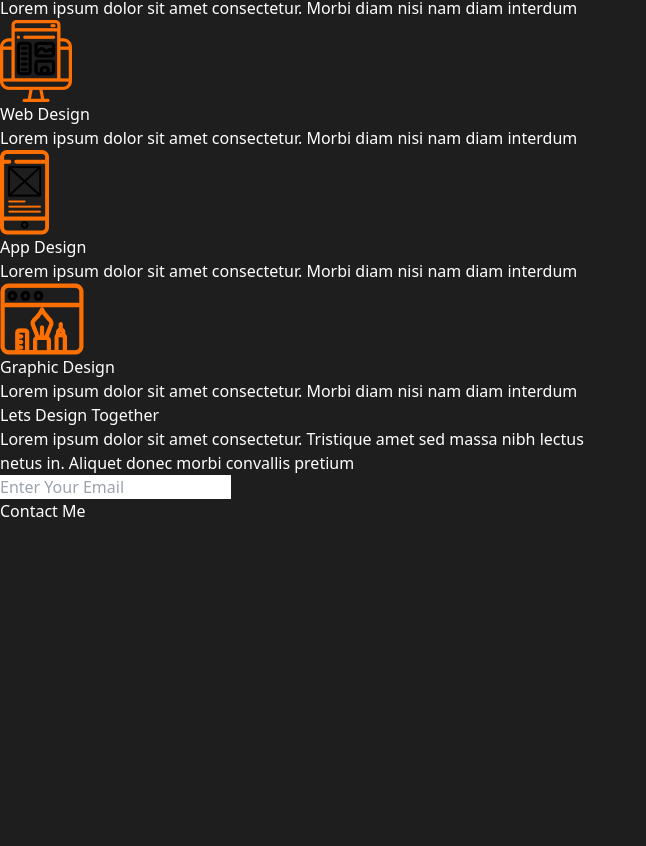
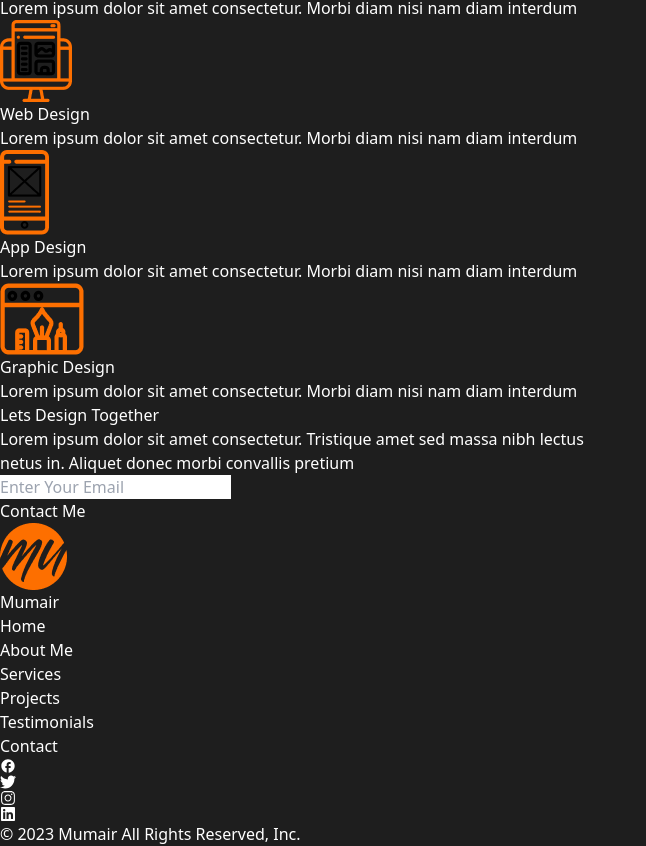
Before and after one commit to tuhinhossain123/personal-protfolio, a Next.js app: page / in a window 1280 px wide. Shown: the part 2343-3189 px from the top of the page, without its empty margins (0-646 px from the left). Before the commit the page ends 2866 px from the top, so only its background shows below. Built offline with nearby package versions, Linux system fonts and the light colour scheme.

Commit message:
footer resposive complete

```diff
--- a/src/app/layout.js
+++ b/src/app/layout.js
@@ -25,11 +25,11 @@ export default function RootLayout({ children }) {
       <body
         className={`${geistSans.variable} ${geistMono.variable} antialiased bg-[#1E1E1E] text-white`}
       >
-        <div className="max-w-[1420px] mx-auto">
+        <div >
           <Navbar></Navbar>
-          {children}
-          {/* <Footer></Footer> */}
-          </div>
+          <div className="max-w-[1420px] mx-auto">{children}</div>
+          <Footer></Footer>
+        </div>
       </body>
     </html>
   );
--- a/src/components/Footer/Footer.js
+++ b/src/components/Footer/Footer.js
@@ -9,29 +9,29 @@ import { FaLinkedin } from "react-icons/fa";
 
 const Footer = () => {
   return (
-    <div className="mt-64 w-[100%]">
-      <div>
-        <div className="cursor-pointer flex items-center justify-center gap-5">
+    <div className="mt-20 lg:mt-64 w-full">
+      <div className="">
+        <div className="container mx-auto px-4">
+          {/* logo or name here */}
+          <div className="cursor-pointer flex items-center justify-center gap-5 pt-10 lg:pt-20">
             <div>
               <Image src={img} alt="Logo" width={67} height={67} />
             </div>
-          <div className="hidden md:block">
+            <div>
               <h2>
                 <span className="text-5xl font-bold">M</span>
                 <span className="text-5xl font-normal">umair</span>
               </h2>
             </div>
           </div>
-        <div className=" pt-20">
-          <ul className="flex items-center justify-center gap-5">
+
+          {/* all links here */}
+          <div className="text-center pt-10 lg:pt-20">
+            <ul className="flex flex-col lg:flex-row justify-center gap-4 lg:gap-10">
               <li className="mb-8 lg:mb-0">
                 <Link
                   href="/"
-                spy={true}
-                smooth={true}
-                offset={-70}
-                duration={500}
-                className="text-xl md:text-3xl lg:text-xl font-normal  hover:text-[#FD6F00]  duration-500 cursor-pointer"
+                  className="text-xl md:text-3xl lg:text-xl font-normal hover:text-[#FD6F00] duration-500 cursor-pointer"
                 >
                   Home
                 </Link>
@@ -39,11 +39,7 @@ const Footer = () => {
               <li className="mb-8 lg:mb-0">
                 <Link
                   href="/"
-                spy={true}
-                smooth={true}
-                offset={-70}
-                duration={500}
-                className="text-xl md:text-3xl lg:text-xl font-normal  hover:text-[#FD6F00]  duration-500 cursor-pointer"
+                  className="text-xl md:text-3xl lg:text-xl font-normal hover:text-[#FD6F00] duration-500 cursor-pointer"
                 >
                   About Me
                 </Link>
@@ -51,11 +47,7 @@ const Footer = () => {
               <li className="mb-8 lg:mb-0">
                 <Link
                   href="/"
-                spy={true}
-                smooth={true}
-                offset={-70}
-                duration={500}
-                className="text-xl md:text-3xl lg:text-xl font-normal  hover:text-[#FD6F00]  duration-500 cursor-pointer"
+                  className="text-xl md:text-3xl lg:text-xl font-normal hover:text-[#FD6F00] duration-500 cursor-pointer"
                 >
                   Services
                 </Link>
@@ -63,11 +55,7 @@ const Footer = () => {
               <li className="mb-8 lg:mb-0">
                 <Link
                   href="/"
-                spy={true}
-                smooth={true}
-                offset={-70}
-                duration={500}
-                className="text-xl md:text-3xl lg:text-xl font-normal  hover:text-[#FD6F00]  duration-500 cursor-pointer"
+                  className="text-xl md:text-3xl lg:text-xl font-normal hover:text-[#FD6F00] duration-500 cursor-pointer"
                 >
                   Projects
                 </Link>
@@ -75,11 +63,7 @@ const Footer = () => {
               <li className="mb-8 lg:mb-0">
                 <Link
                   href="/"
-                spy={true}
-                smooth={true}
-                offset={-70}
-                duration={500}
-                className="text-xl md:text-3xl lg:text-xl font-normal  hover:text-[#FD6F00]  duration-500 cursor-pointer"
+                  className="text-xl md:text-3xl lg:text-xl font-normal hover:text-[#FD6F00] duration-500 cursor-pointer"
                 >
                   Testimonials
                 </Link>
@@ -87,33 +71,37 @@ const Footer = () => {
               <li className="mb-8 lg:mb-0">
                 <Link
                   href="/"
-                spy={true}
-                smooth={true}
-                offset={-70}
-                duration={500}
-                className="text-xl md:text-3xl lg:text-xl font-normal  hover:text-[#FD6F00]  duration-500 cursor-pointer"
+                  className="text-xl md:text-3xl lg:text-xl font-normal hover:text-[#FD6F00] duration-500 cursor-pointer"
                 >
                   Contact
                 </Link>
               </li>
             </ul>
           </div>
-        <div className="flex justify-center items-center gap-6 md:gap-16 lg:gap-6 pt-20">
+
+          {/* all icons here */}
+          <div className="flex justify-center items-center gap-6 md:gap-16 lg:gap-6 pt-10 lg:pt-20">
             <Link href="">
-            <MdOutlineFacebook className="text-[32px] md:text-5xl lg:text-[32px]"></MdOutlineFacebook>
+              <MdOutlineFacebook className="text-[32px] md:text-5xl lg:text-[32px]" />
             </Link>
             <Link href="">
-            <FaTwitter className="text-[32px] md:text-5xl lg:text-[32px]"></FaTwitter>
+              <FaTwitter className="text-[32px] md:text-5xl lg:text-[32px]" />
             </Link>
             <Link href="">
-            <RxInstagramLogo className="text-[32px] md:text-5xl lg:text-[32px]"></RxInstagramLogo>
+              <RxInstagramLogo className="text-[32px] md:text-5xl lg:text-[32px]" />
             </Link>
             <Link href="">
-            <FaLinkedin className="text-[32px] md:text-5xl lg:text-[32px]"></FaLinkedin>
+              <FaLinkedin className="text-[32px] md:text-5xl lg:text-[32px]" />
             </Link>
           </div>
-        <div className="mt-16 bg-[#121212] ">
-          <h2 className="text-center py-7 text-xl">© 2023 <span className="text-primary font-bold">Mumair</span> All Rights Reserved , Inc.</h2>
+        </div>
+
+        {/* footer bottom */}
+        <div className="mt-16 bg-[#121212]">
+          <h2 className="text-center py-7 text-lg lg:text-xl text-white">
+            © 2023 <span className="text-primary font-bold">Mumair</span> All
+            Rights Reserved, Inc.
+          </h2>
         </div>
       </div>
     </div>
```
Lines whose indentation alone changed are shown as unchanged.
